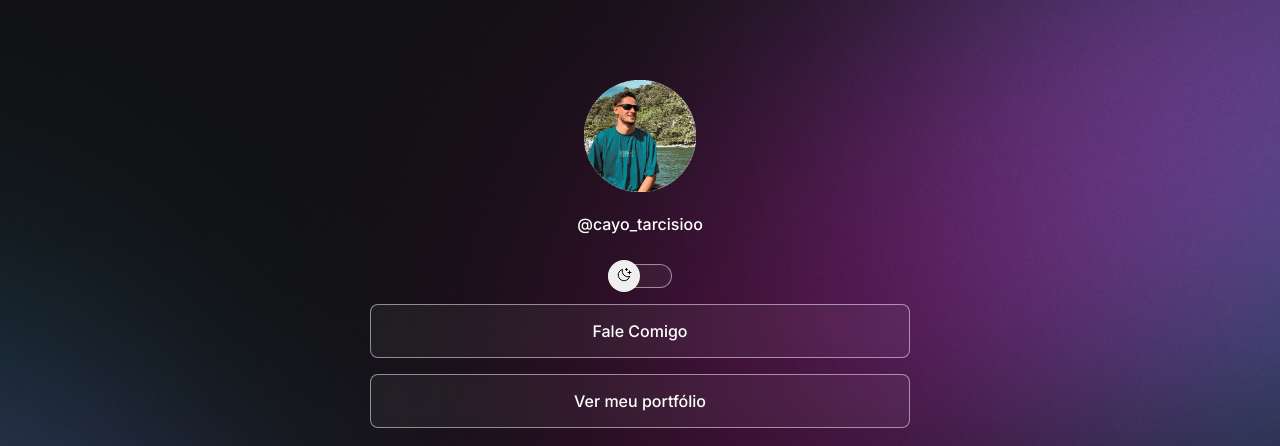
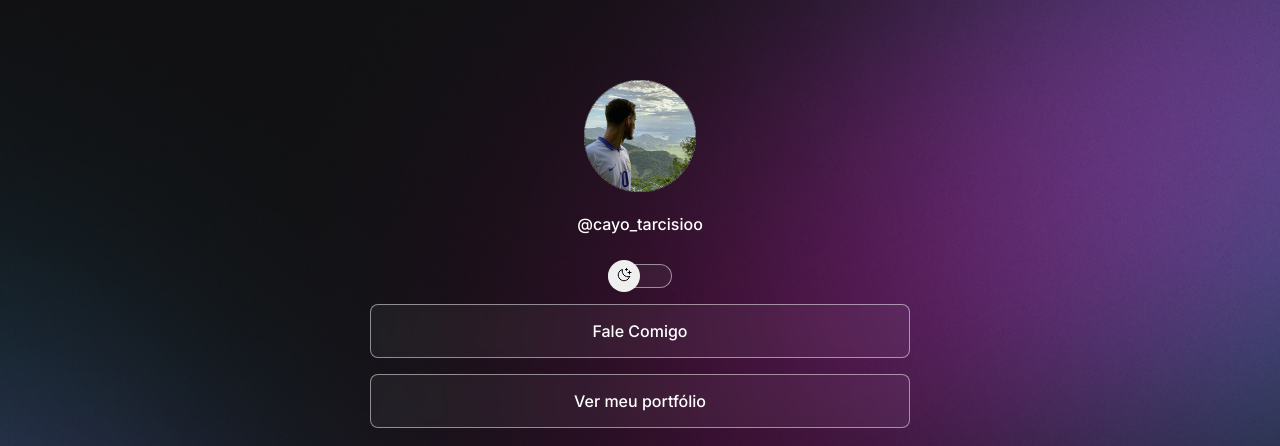
Before and after one commit to CayoTarcisio/telaApresentacao, a plain HTML site: page index.html in a window 1280 px wide. Shown: the top 446 px of the page. Drawn offline with nearby package versions, Linux system fonts and the light colour scheme.

Commit message:
setting photograph

```diff
--- a/index.html
+++ b/index.html
@@ -16,7 +16,7 @@
 <body>
     <div id="container">
         <div id="profile">
-            <img src="./assets/cayoTarcisio.gif"
+            <img src="./assets/cayoBraga.gif"
                 alt="Foto de Cayo Tarcisio sorrindo, usando óculos e camiseta azul, barba e na praia" />
 
             <p>@cayo_tarcisioo</p>
```
